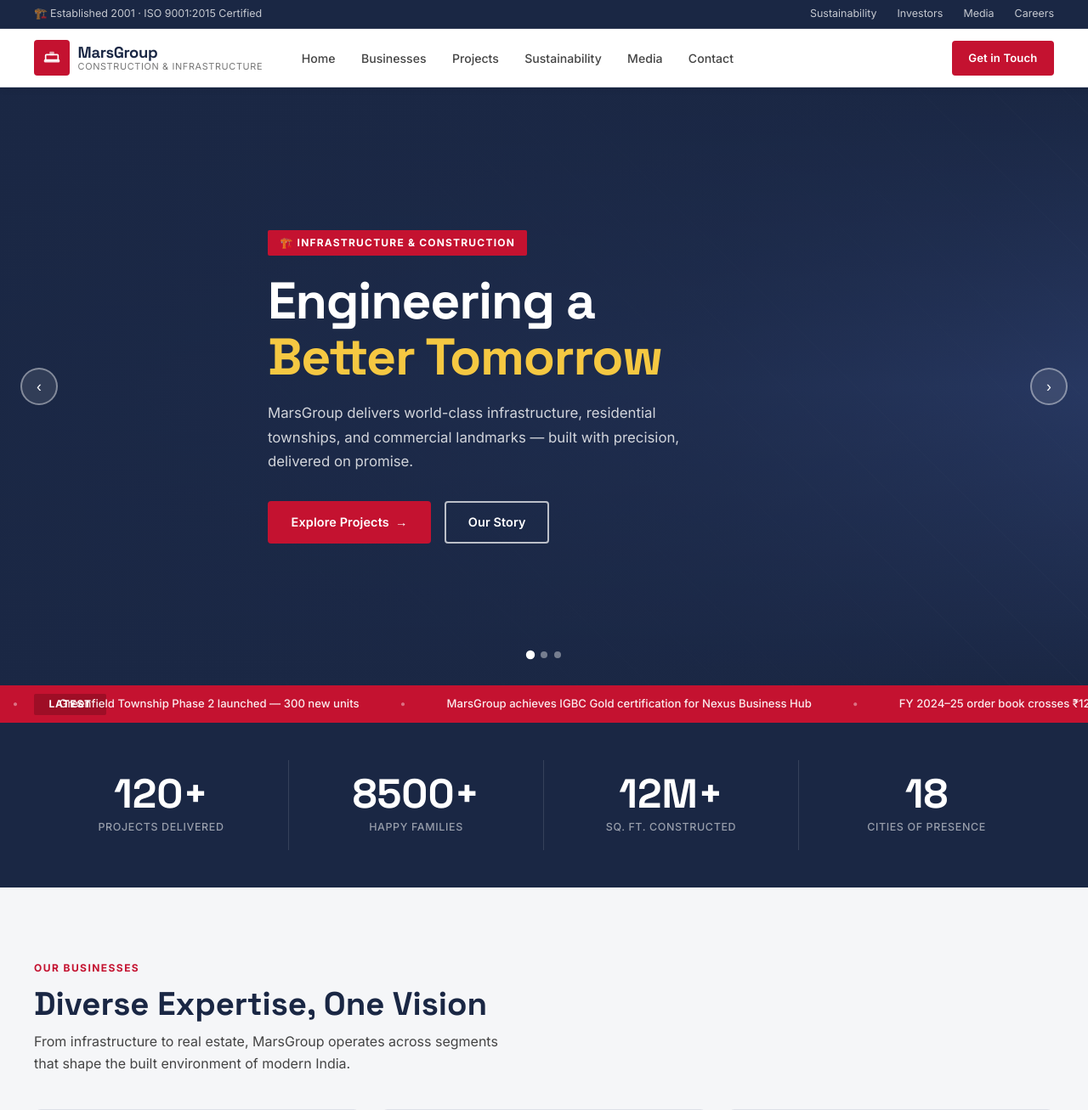
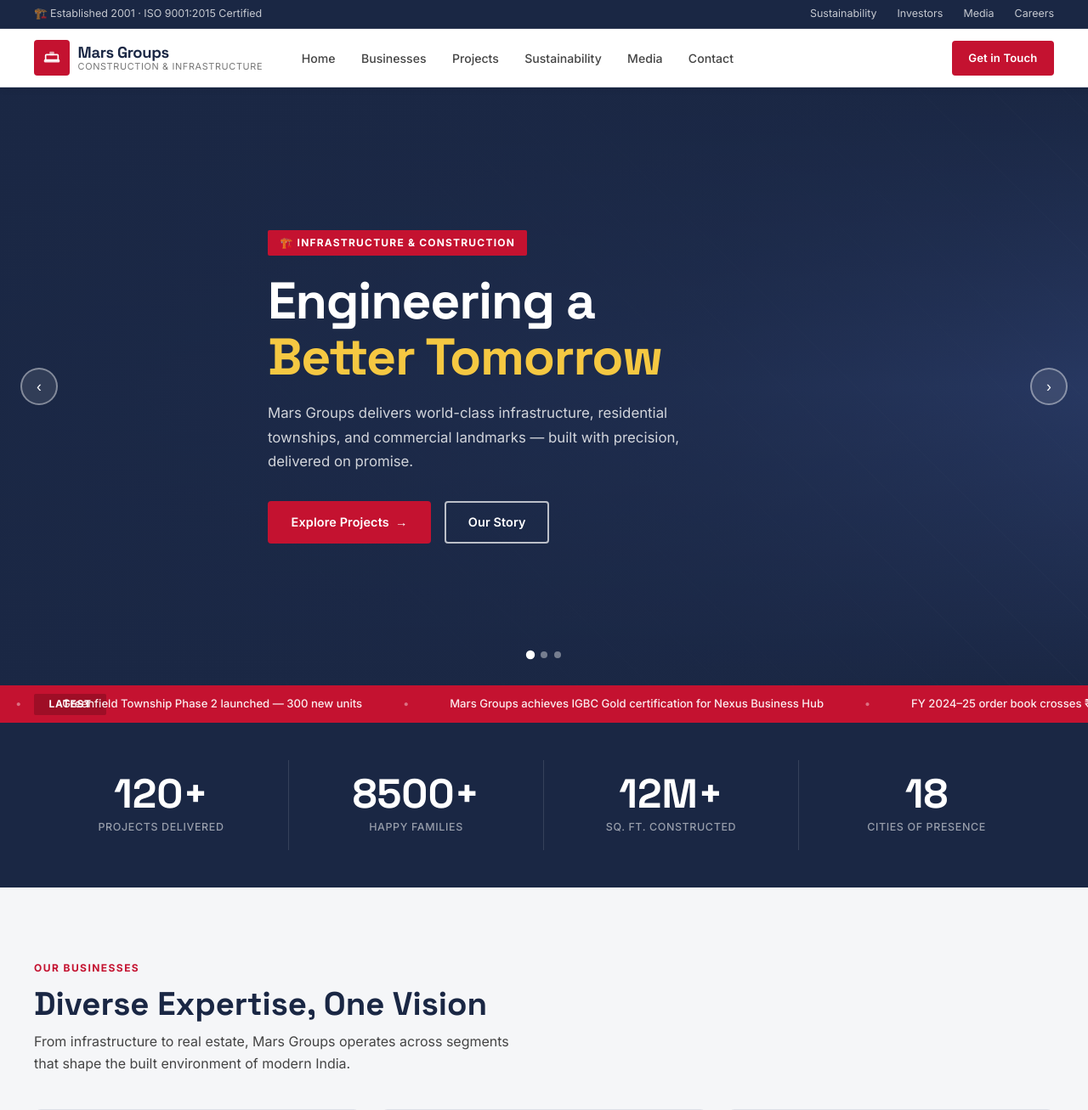
Before and after one commit to Advisenoai/marsgroup, a FastAPI app: page / in a window 1280 px wide. Shown: the top 1307 px of the page at 85% size. Run offline with FastAPI, Linux system fonts and the light colour scheme.

Commit message:
Comapany rename

```diff
--- a/main.py
+++ b/main.py
@@ -3,7 +3,7 @@ from fastapi.staticfiles import StaticFiles
 from fastapi.templating import Jinja2Templates
 from fastapi.responses import HTMLResponse
 
-app = FastAPI(title="MarsGroup — Building Tomorrow, Today")
+app = FastAPI(title="Mars Groups — Building Tomorrow, Today")
 
 app.mount("/static", StaticFiles(directory="static"), name="static")
 templates = Jinja2Templates(directory="templates")
--- a/static/css/style.css
+++ b/static/css/style.css
@@ -1,5 +1,5 @@
 /* =====================================================
-   MarsGroup — style.css
+   Mars Groups — style.css
    Design: Corporate light theme inspired by L&T
    ===================================================== */
 
--- a/static/js/main.js
+++ b/static/js/main.js
@@ -1,5 +1,5 @@
 /* =====================================================
-   MarsGroup — main.js
+   Mars Groups — main.js
    Hero slider · scroll-reveal · count-up · contact form
    ===================================================== */
 
--- a/templates/index.html
+++ b/templates/index.html
@@ -4,7 +4,7 @@
 <head>
   <meta charset="UTF-8" />
   <meta name="viewport" content="width=device-width, initial-scale=1.0" />
-  <title>MarsGroups — Building Tomorrow, Today</title>
+  <title>Mars Groupss — Building Tomorrow, Today</title>
   <meta name="facebook-domain-verification" content="260acawyuceyq9o8iiqoxljakg9qrc" />
   <link rel="preconnect" href="https://fonts.googleapis.com" />
   <link rel="preconnect" href="https://fonts.gstatic.com" crossorigin />
@@ -43,7 +43,7 @@
           </svg>
         </div>
         <div class="nav__logo-text">
-          <strong>MarsGroup</strong>
+          <strong>Mars Groups</strong>
           <small>Construction &amp; Infrastructure</small>
         </div>
       </a>
@@ -71,7 +71,7 @@
           <div class="hero__eyebrow">🏗️ Infrastructure &amp; Construction</div>
           <h1>Engineering a<br /><em>Better Tomorrow</em></h1>
           <p class="hero__sub">
-            MarsGroup delivers world-class infrastructure, residential townships,
+            Mars Groups delivers world-class infrastructure, residential townships,
             and commercial landmarks — built with precision, delivered on promise.
           </p>
           <div class="hero__cta">
@@ -87,7 +87,7 @@
           <div class="hero__eyebrow">🌿 Sustainable Development</div>
           <h1>Building <em>Green,</em><br />Building Smart</h1>
           <p class="hero__sub">
-            Every MarsGroup project is designed with sustainability at its core —
+            Every Mars Groups project is designed with sustainability at its core —
             from IGBC-certified green buildings to zero-waste construction sites.
           </p>
           <div class="hero__cta">
@@ -103,7 +103,7 @@
           <div class="hero__eyebrow">🏙️ Township &amp; Real Estate</div>
           <h1>Spaces Where<br /><em>Life Thrives</em></h1>
           <p class="hero__sub">
-            From luxury residences to integrated townships — MarsGroup crafts living
+            From luxury residences to integrated townships — Mars Groups crafts living
             spaces that balance comfort, community, and contemporary design.
           </p>
           <div class="hero__cta">
@@ -132,26 +132,26 @@
     <div class="container ticker__inner">
       <span class="ticker__label">Latest</span>
       <div class="ticker__track" id="tickerTrack">
-        <span class="ticker__item">MarsGroup wins ₹850 Cr highway project in Rajasthan</span>
+        <span class="ticker__item">Mars Groups wins ₹850 Cr highway project in Rajasthan</span>
         <span class="ticker__sep">•</span>
         <span class="ticker__item">Greenfield Township Phase 2 launched — 300 new units</span>
         <span class="ticker__sep">•</span>
-        <span class="ticker__item">MarsGroup achieves IGBC Gold certification for Nexus Business Hub</span>
+        <span class="ticker__item">Mars Groups achieves IGBC Gold certification for Nexus Business Hub</span>
         <span class="ticker__sep">•</span>
         <span class="ticker__item">FY 2024–25 order book crosses ₹12,000 Cr milestone</span>
         <span class="ticker__sep">•</span>
-        <span class="ticker__item">MarsGroup ranked #1 Mid-Cap Constructor — Realty+ Awards 2025</span>
+        <span class="ticker__item">Mars Groups ranked #1 Mid-Cap Constructor — Realty+ Awards 2025</span>
         <span class="ticker__sep">•</span>
         <!-- duplicate for seamless scroll -->
-        <span class="ticker__item">MarsGroup wins ₹850 Cr highway project in Rajasthan</span>
+        <span class="ticker__item">Mars Groups wins ₹850 Cr highway project in Rajasthan</span>
         <span class="ticker__sep">•</span>
         <span class="ticker__item">Greenfield Township Phase 2 launched — 300 new units</span>
         <span class="ticker__sep">•</span>
-        <span class="ticker__item">MarsGroup achieves IGBC Gold certification for Nexus Business Hub</span>
+        <span class="ticker__item">Mars Groups achieves IGBC Gold certification for Nexus Business Hub</span>
         <span class="ticker__sep">•</span>
         <span class="ticker__item">FY 2024–25 order book crosses ₹12,000 Cr milestone</span>
         <span class="ticker__sep">•</span>
-        <span class="ticker__item">MarsGroup ranked #1 Mid-Cap Constructor — Realty+ Awards 2025</span>
+        <span class="ticker__item">Mars Groups ranked #1 Mid-Cap Constructor — Realty+ Awards 2025</span>
         <span class="ticker__sep">•</span>
       </div>
     </div>
@@ -175,7 +175,7 @@
       <div class="section-header">
         <span class="section-label">Our Businesses</span>
         <h2>Diverse Expertise, One Vision</h2>
-        <p>From infrastructure to real estate, MarsGroup operates across segments that shape the built environment of
+        <p>From infrastructure to real estate, Mars Groups operates across segments that shape the built environment of
           modern India.</p>
       </div>
       <div class="segments__grid">
@@ -309,7 +309,7 @@
   <section class="why" id="why">
     <div class="container">
       <div class="section-header">
-        <span class="section-label">Why MarsGroup</span>
+        <span class="section-label">Why Mars Groups</span>
         <h2>Built on Trust. Driven by Excellence.</h2>
         <p>Two decades of on-time delivery, quality craftsmanship, and sustainable construction across 18 Indian cities.
         </p>
@@ -346,13 +346,13 @@
       <div class="section-header">
         <span class="section-label">Media &amp; News</span>
         <h2>Latest Updates</h2>
-        <p>Stay informed on MarsGroup's milestones, project launches, and industry achievements.</p>
+        <p>Stay informed on Mars Groups's milestones, project launches, and industry achievements.</p>
       </div>
       <div class="news__grid">
         <article class="news-card">
           <span class="news-card__cat">Press Release</span>
           <div class="news-card__body">
-            <h3>MarsGroup wins ₹850 Cr design-build contract for NH-48 bypass corridor</h3>
+            <h3>Mars Groups wins ₹850 Cr design-build contract for NH-48 bypass corridor</h3>
             <p>The project will cover 62 km of six-lane highway infrastructure across Rajasthan, with a 24-month
               completion timeline.</p>
           </div>
@@ -376,8 +376,8 @@
         <article class="news-card">
           <span class="news-card__cat">Award</span>
           <div class="news-card__body">
-            <h3>MarsGroup ranked India's #1 mid-cap constructor at Realty+ Awards 2025</h3>
-            <p>The recognition highlights MarsGroup's consistent delivery record, ESG initiatives, and customer
+            <h3>Mars Groups ranked India's #1 mid-cap constructor at Realty+ Awards 2025</h3>
+            <p>The recognition highlights Mars Groups's consistent delivery record, ESG initiatives, and customer
               satisfaction scores.</p>
           </div>
           <div class="news-card__foot">
@@ -417,7 +417,7 @@
           <span class="contact__detail-icon">✉️</span>
           <div>
             <strong>Email</strong>
-            info@marsgroup.site
+            info@Mars Groups.site
           </div>
         </div>
       </div>
@@ -471,7 +471,7 @@
                 <rect x="9" y="4" width="6" height="5" rx="1" fill="white" opacity=".6" />
               </svg>
             </div>
-            <span class="footer__brand-name">MarsGroup</span>
+            <span class="footer__brand-name">Mars Groups</span>
           </div>
           <p>Building India's future through world-class construction, sustainable practices, and customer-first values
             since 2001.</p>
@@ -508,7 +508,7 @@
         </div>
       </div>
       <div class="footer__bottom">
-        <p class="footer__copy">© 2026 MarsGroup Construction Pvt. Ltd. All rights reserved.</p>
+        <p class="footer__copy">© 2026 Mars Groups Construction Pvt. Ltd. All rights reserved.</p>
         <div class="footer__bottom-links">
           <a href="#">Privacy Policy</a>
           <a href="#">Terms of Use</a>
```
